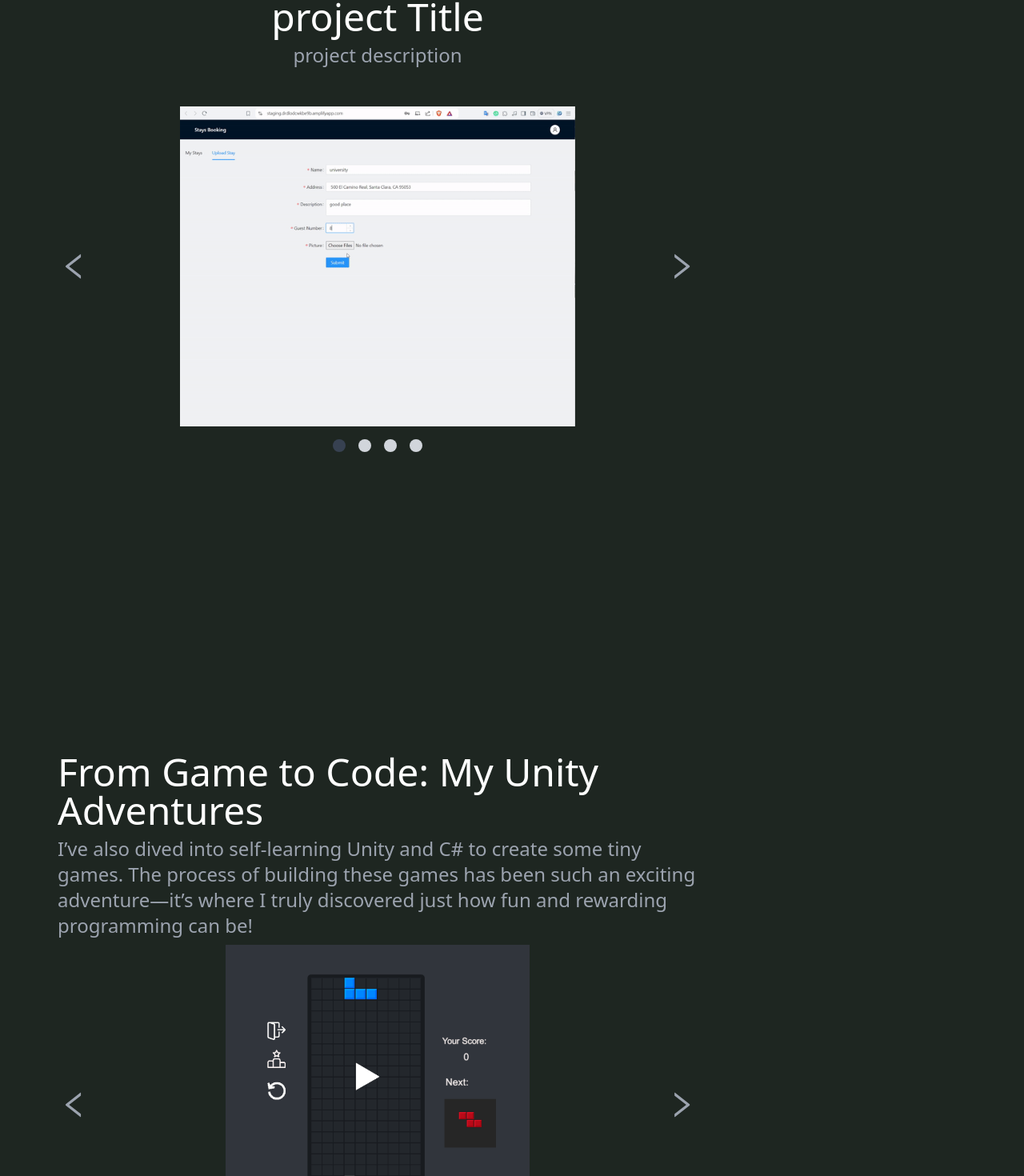
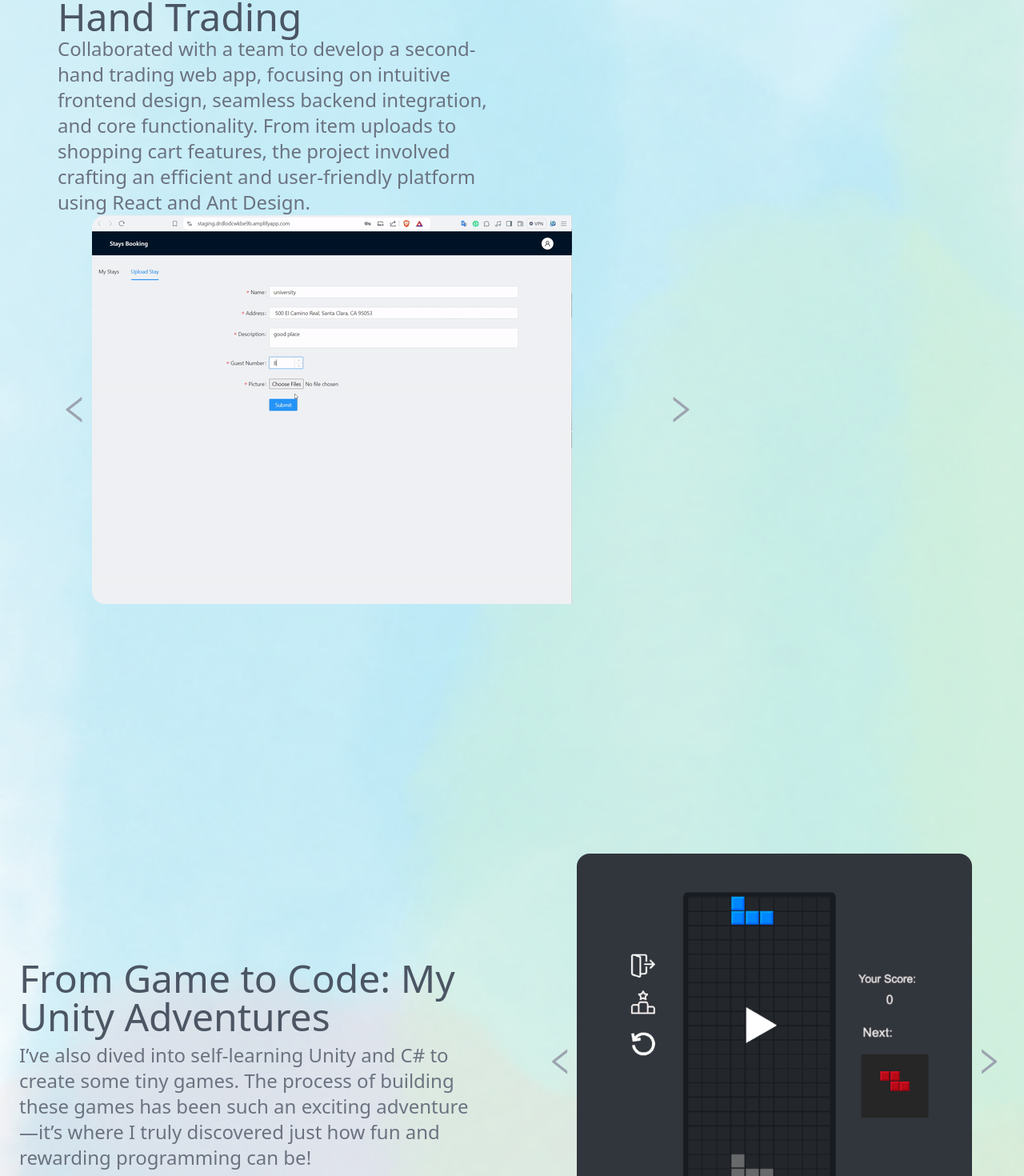
Before and after one commit to chiangamy210/portfolio, a Next.js app: page / in a window 1280 px wide. Shown: the part 1235-2705 px from the top of the page at 80% size. Built offline with nearby package versions, Linux system fonts and the light colour scheme.

Commit message:
modify bg, responsive# display for project, add test text for project corresponding images

```diff
--- a/app/components/Carousel.js
+++ b/app/components/Carousel.js
@@ -1,16 +1,14 @@
 import Image from "next/image";
 import { useState } from "react";
-import Swipe from "react-easy-swipe";
 import { AiOutlineLeft, AiOutlineRight } from "react-icons/ai";
 import Link from "next/link";
 
-/**
- * Using external library react-easy-swipe for swipe gestures on mobile devices (optional)
- *
- */
-export default function Carousel({ images,className }) {
-  const [currentSlide, setCurrentSlide] = useState(0);
-
+export default function Carousel({
+  images,
+  currentSlide,
+  setCurrentSlide,
+  className,
+}) {
   const handleNextSlide = () => {
     let newSlide = currentSlide === images.length - 1 ? 0 : currentSlide + 1;
     setCurrentSlide(newSlide);
@@ -22,42 +20,33 @@ export default function Carousel({ images,className }) {
   };
 
   return (
-    <div className="flex flex-col" >
-      <div  className={className}>
+    <div className="flex flex-col">
+      <div className={className}>
         <AiOutlineLeft
           onClick={handlePrevSlide}
-        className=" left-0 m-auto text-5xl inset-y-1/2 cursor-pointer text-gray-400 z-20"
+          className=" left-0 m-auto  inset-y-1/2 cursor-pointer text-gray-400 z-20"
         />
-      <div className="w-full h-[50vh] flex  relative m-auto mx-4">
-        <Swipe
-          onSwipeLeft={handleNextSlide}
-          onSwipeRight={handlePrevSlide}
-          className=" z-10 w-full h-full"
-        >
+        <div className="relative  w-full overflow-hidden  rounded-2xl">
           {images.map((image, index) => {
             if (index === currentSlide) {
               return (
-                <Link href={image.link} target="_blank"  key={image.id}>
-                <Image
+                <Link href={image.link} target="_blank" key={image.id}>
+                  <img
                     src={image.src}
                     alt={image.alt}
-                  layout="fill"
-                  objectFit="contain"
-                  className="animate-fadeIn"
+                    className="animate-fadeIn "
                   />
                 </Link>
-
               );
             }
           })}
-        </Swipe>
         </div>
         <AiOutlineRight
           onClick={handleNextSlide}
-        className=" right-0 m-auto text-5xl inset-y-1/2 cursor-pointer text-gray-400 z-20"
+          className=" right-0 m-auto  inset-y-1/2 cursor-pointer text-gray-400 z-20"
         />
       </div>
-      <div className="flex justify-center p-2">
+      {/* <div className="flex justify-center w-full ">
         {images.map((_, index) => {
           return (
             <div
@@ -73,8 +62,7 @@ export default function Carousel({ images,className }) {
             />
           );
         })}
-
-      </div>
+      </div> */}
     </div>
   );
 }
--- a/app/components/Contact.tsx
+++ b/app/components/Contact.tsx
@@ -3,7 +3,7 @@ import ContactForm from "../ui/Contact-form";
 export default function Contact() {
   return (
     <main className="p-12">
-      <h1 className="flex py-12 justify-start text-white text-5xl font-inter">
+      <h1 className="flex py-12 justify-start  text-5xl font-inter">
         Contact
       </h1>
       <ContactForm />
--- a/app/components/Games.tsx
+++ b/app/components/Games.tsx
@@ -1,31 +1,63 @@
+"use client";
+
 import Image from "next/image";
 import Link from "next/link";
 import Carousel from "./Carousel";
+import { useState } from "react";
 
 export default function Games() {
+  const [currentSlide, setCurrentSlide] = useState(0);
+
   const carouselImages = [
-    { id: 1, src: "/games/tetris/tetrisPic.png", alt: "Block fun", link: "/games/tetris" },
-    { id: 2, src: "/games/snake/snakePic.png", alt: "Snake game scene", link: "/games/snake" },
-    { id: 3, src: "/games/family/familyPic.png", alt: "Family game scene", link: "/games/family" },
-    { id: 4, src: "/games/verb/verbPic.png", alt: "Verb game scene", link: "/games/verb" },
-    { id: 5, src: "/games/number/numberPic.png", alt: "Number game scene", link: "/games/number" },
-  ]
+    {
+      id: 1,
+      src: "/games/tetris/tetrisPic.png",
+      alt: "Block fun",
+      link: "/games/tetris",
+    },
+    {
+      id: 2,
+      src: "/games/snake/snakePic.png",
+      alt: "Snake game scene",
+      link: "/games/snake",
+    },
+    {
+      id: 3,
+      src: "/games/family/familyPic.png",
+      alt: "Family game scene",
+      link: "/games/family",
+    },
+    {
+      id: 4,
+      src: "/games/verb/verbPic.png",
+      alt: "Verb game scene",
+      link: "/games/verb",
+    },
+    {
+      id: 5,
+      src: "/games/number/numberPic.png",
+      alt: "Number game scene",
+      link: "/games/number",
+    },
+  ];
 
   return (
-    <main className="flex flex-col p-12 justify-start text-white text-5xl font-inter ">
-      {/* <h1 className="flex py-12 ">
-        Games
-      </h1> */}
-      <div className="flex flex-wrap justify-between">
-        <div className="flex flex-col items-center justify-center my-2  gap-y-2 w-[500px] md:w-[800px]">
-          <h1>From Game to Code: My Unity Adventures</h1>
-          <p className="text-2xl text-gray-400">I’ve also dived into self-learning Unity and C# to create some tiny games. The process of building these games has been such an exciting adventure—it’s where I truly discovered just how fun and rewarding programming can be!</p>
-        </div>
-        <div >
-          <Carousel images={carouselImages} className='flex justify-between items-center w-[380px] md:w-[800px] mb-2'/>
-        </div>
+    <main className="flex flex-wrap justify-between text-5xl  ">
+      <div className="flex  flex-col items-center justify-center gap-y-2 w-full lg:w-[45vw] ">
+        <h1>From Game to Code: My Unity Adventures</h1>
+        <p className="text-2xl text-gray-500">
+          I’ve also dived into self-learning Unity and C# to create some tiny
+          games. The process of building these games has been such an exciting
+          adventure—it’s where I truly discovered just how fun and rewarding
+          programming can be!
+        </p>
       </div>
-
+      <Carousel
+        images={carouselImages}
+        className="flex  justify-around items-center w-[90vw] lg:w-[45vw]  mb-2"
+        setCurrentSlide={setCurrentSlide}
+        currentSlide={currentSlide}
+      />
     </main>
   );
 }
--- a/app/components/Icons.tsx
+++ b/app/components/Icons.tsx
@@ -35,7 +35,9 @@ const TailwindIcon = ({ className }: IconsProps) => {
 
 const NextIcon = ({ className }: IconsProps) => {
   return (
-    <svg fill="currentColor" viewBox="0 0 15 15" height="1em" width="1em"
+    <svg
+    fill="currentColor" viewBox="0 0 15 15"
+    height="1em" width="1em"
     className={className}>
       <path
         fillRule="evenodd"
--- a/app/components/Navbar.tsx
+++ b/app/components/Navbar.tsx
@@ -26,7 +26,7 @@ export default function Navbar({
   return (
     <nav>
       <div
-        className={`flex py-7 gap-4 justify-start w-full h-[100px] text-white text-2xl bg-[#1e2621] transition-all duration-1000 ease-in-out ${
+        className={`flex py-7 gap-4 justify-start w-full h-[100px]  text-2xl  transition-all duration-1000 ease-in-out ${
           isFixed ? "fixed top-0" : "relative"
         }
           ${isVisible ? "opacity-100" : "opacity-0"}
--- a/app/components/Projects.tsx
+++ b/app/components/Projects.tsx
@@ -1,30 +1,81 @@
+"use client";
+
 import Carousel from "./Carousel";
+import { useState } from "react";
 
 export default function Projects() {
-  const carouelProject=[
-    { id: 1, src: "/projects/staybooking/staybooking.gif", alt: "staybooking gif demo", link: "https://youtu.be/PgOib85Mgg4" },
-    { id: 2, src: "/projects/swapspot/swapspot.gif", alt: "swap spot gif demo", link: "https://youtu.be/a9vSveHpN0o" },
-    { id: 3, src: "/games/family/familyPic.png", alt: "Family game scene", link: "/games/family" },
-    { id: 4, src: "/games/verb/verbPic.png", alt: "Verb game scene", link: "/games/verb" },
-  ]
+  const [currentSlide, setCurrentSlide] = useState(0);
+
+  const carouselProject = [
+    {
+      id: 1,
+      src: "/projects/staybooking/staybooking.gif",
+      alt: "staybooking gif demo",
+      link: "https://youtu.be/PgOib85Mgg4",
+    },
+    {
+      id: 2,
+      src: "/projects/swapspot/swapspot.gif",
+      alt: "swap spot gif demo",
+      link: "https://youtu.be/a9vSveHpN0o",
+    },
+    {
+      id: 3,
+      src: "/games/family/familyPic.png",
+      alt: "Family game scene",
+      link: "/games/family",
+    },
+    {
+      id: 4,
+      src: "/games/verb/verbPic.png",
+      alt: "Verb game scene",
+      link: "/games/verb",
+    },
+  ];
+
+  const projectsDescription = [
+    {
+      id: 1,
+      title: "SWAP SPOT: Second-Hand Trading",
+      description:
+        "Collaborated with a team to develop a second-hand trading web app, focusing on intuitive frontend design, seamless backend integration, and core functionality. From item uploads to shopping cart features, the project involved crafting an efficient and user-friendly platform using React and Ant Design.",
+    },
+    {
+      id: 2,
+      title: "STAYBOOKING: A Seamless Stay Rental Experience",
+      description:
+        " Designed and developed a dynamic one-page online stay rental application, leveraging React for frontend and Spring Boot for backend services. Integrated PostgreSQL for reservation management, Google Cloud Storage for media, and PostGIS for geo-based searches, ensuring scalability and reliability through deployment on Google Cloud Run.",
+    },
+    { id: 3, title: "title", description: " Designed " },
+    { id: 4, title: "title", description: " Designed ." },
+  ];
   return (
-
-    <main className="flex flex-wrap p-12 justify-between text-white text-5xl font-inter ">
-      <div className="flex flex-wrap flex-col items-center justify-center my-12  gap-y-2 w-[500px] md:w-[800px]">
-        <h1>project Title</h1>
-        <p className="text-2xl text-gray-400">project description</p>
+    <main className="flex flex-wrap p-12 justify-between text-5xl font-inter ">
+      <div className="flex flex-col items-center justify-center gap-y-2 w-full lg:w-[45vw]">
+        <div key={projectsDescription[currentSlide].id}>
+          <h1>{projectsDescription[currentSlide].title}</h1>
+          <p className="text-2xl text-gray-500">
+            {projectsDescription[currentSlide].description}
+          </p>
+        </div>
       </div>
       <div className="flex flex-wrap  gap-y-10 gap-x-12 gap-y-2 w-[500px] md:w-[800px] ">
-        <Carousel images={carouelProject} className='flex justify-between items-center w-[380px] md:w-[800px] mb-2 '/>
+        <Carousel
+          images={carouselProject}
+          currentSlide={currentSlide}
+          setCurrentSlide={setCurrentSlide}
+          className="flex justify-between items-center w-[380px] md:w-[800px] mb-2 "
+        />
       </div>
     </main>
-
   );
 }
 
+//organize image size
 //change ui to more stylish
 //fix ipad problem
 //flex-wrap smoothier on skills
 //images width warning
 //deploy insight reader
-//add more project
+//carousel boarder radius for project
+//add banner bg
--- a/app/page.tsx
+++ b/app/page.tsx
@@ -10,6 +10,7 @@ import Games from "./components/Games";
 import Skills from "./components/Skills";
 import Contact from "./components/Contact";
 import Navbar from "./components/Navbar";
+
 
 export default function Page() {
   const [isFixed, setIsFixed] = useState(false);
@@ -67,16 +68,17 @@ export default function Page() {
       window.history.pushState(null, "", `#${id}`);
     }
   };
+  // bg-[#1e2621]
+  return (
+    <main className="flex min-h-screen flex-col p-6 text-gray-900 overflow-auto" style={{background:`url(/bg.png)` , backgroundSize:'cover'}}>
 
-  return (
-    <main className="flex min-h-screen flex-col p-6 bg-[#1e2621] overflow-auto">
       <Navbar
         handleClick={handleClick}
         activeHash={activeHash}
         isVisible={isVisible}
         isFixed={isFixed}
       />
-      <div className="flex justify-around text-white text-[9rem] font-inter">
+      <div className="flex justify-around  text-[9rem] font-inter">
         <header className="mt-32">
           <h1 className=" leading-none">Hi, </h1>
           <h1 className=" leading-none">I'm Amy</h1>
@@ -93,7 +95,7 @@ export default function Page() {
           />
         </div>
       </div>
-      <div className="flex flex-col my-32 text-2xl  text-white">
+      <div className="flex flex-col my-32 text-2xl  text-gray-600">
         <section id="projects" className="my-32">
           <Projects />
         </section>
--- a/app/ui/Contact-form.tsx
+++ b/app/ui/Contact-form.tsx
@@ -9,7 +9,7 @@ export default function ContactForm() {
   return (
 
     <form >
-      <div className='flex flex-col rounded-lg bg-white px-12 pb-4 pt-8 text-black'>
+      <div className='flex flex-col rounded-lg bg-white/40 px-12 pb-4 pt-8 '>
         <div className='grid gap-6 md:grid-cols-2 mb-5'>
           <div className='flex flex-col '>
             <label  htmlFor="name" className=' pb-3'>Name</label>
@@ -24,7 +24,7 @@ export default function ContactForm() {
           <label htmlFor="message" className=' pb-3 '>Message</label>
           <textarea id='message' rows={4}  className='rounded-lg w-full h-[200px]'  placeholder="Leave me a message here..." required></textarea>
         </div>
-        <button type='submit' className="mb-5 w-[150px] bg-blue-500 hover:bg-blue-700 text-white font-bold py-2 px-4 rounded">Submit</button>
+        <button type='submit' className="mb-5 w-[150px] bg-gray-400 hover:bg-gray-700 text-white font-bold py-2 px-4 rounded">Submit</button>
       </div>
 
     </form>
--- a/app/ui/global.css
+++ b/app/ui/global.css
@@ -18,11 +18,10 @@ input[type="number"]::-webkit-outer-spin-button {
 }
 
 .skill {
-  fill: white;
+  fill: gray;
   width: 100;
   height:100;
 }
 .skill:hover {
-  fill: yellow;
-
+  fill: #374151;
 }
--- a/tailwind.config.ts
+++ b/tailwind.config.ts
@@ -11,6 +11,12 @@ const config: Config = {
       gridTemplateColumns: {
         '13': 'repeat(13, minmax(0, 1fr))',
       },
+      animation:{
+        fadeIn:  "fadeIn 0.5s ease-in-out",
+      },
+
+
+
       colors: {
         blue: {
           400: '#2589FE',
@@ -25,6 +31,10 @@ const config: Config = {
           transform: 'translateX(100%)',
         },
       },
+      fadeIn:{
+        '0%': { opacity: 0 },
+        '100%': { opacity: 1 },
+      }
     },
   },
   plugins: [require('@tailwindcss/forms')],
```
Also changed, not shown: app/components/Skills.tsx (+8 -7 lines), public/bg.png (added). Lines whose indentation alone changed are shown as unchanged.
